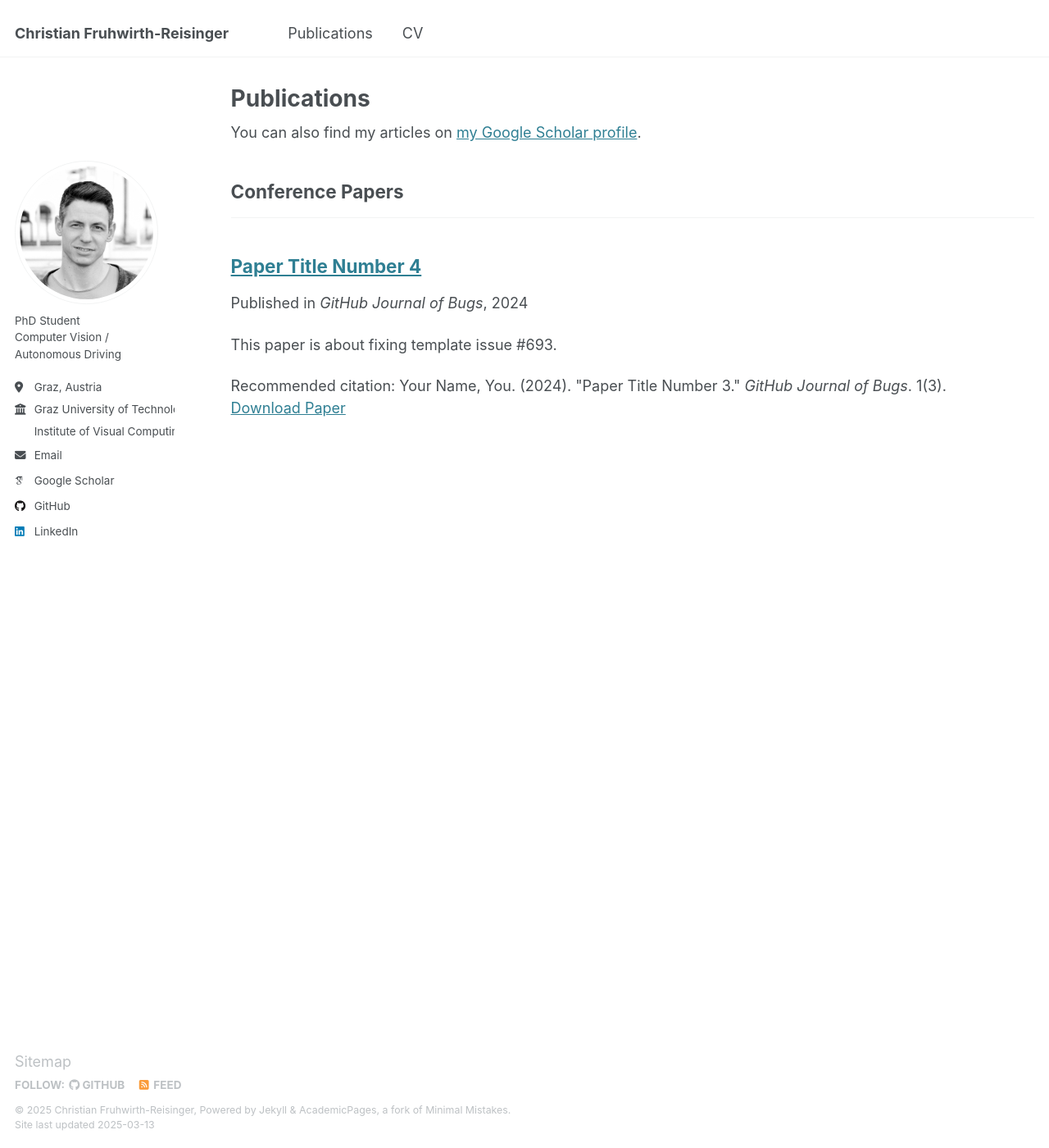
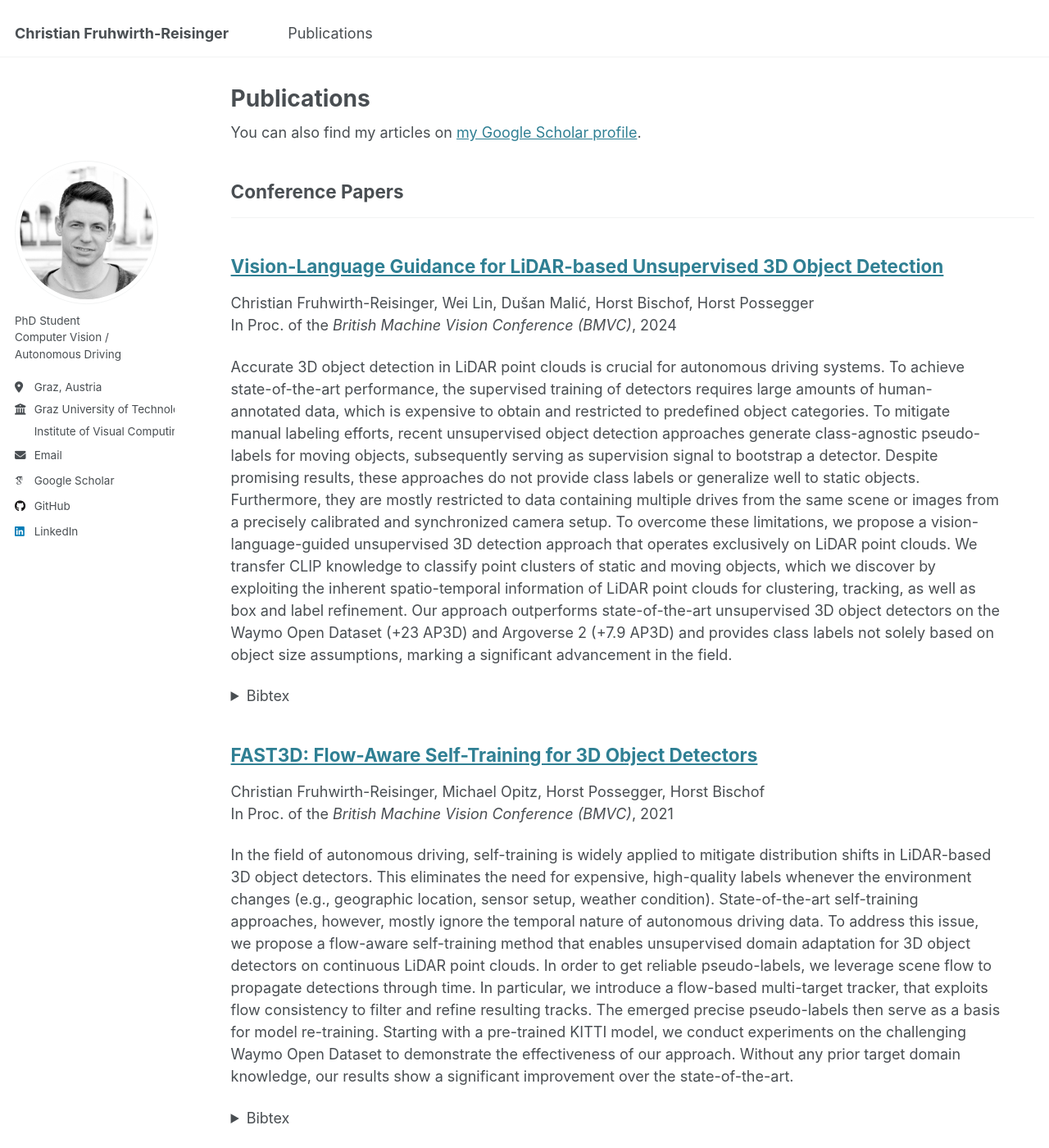
Before and after one commit to chreisinger/chreisinger.github.io, a Jekyll site: the page built from _pages/publications.html, in a window 1280 px wide and 1400 px high. Shown: the whole window at 82% size. Built offline with Jekyll 4.4.1, drawn with Linux system fonts in a browser that asks for light colours; some web fonts are replaced; some of the changed text lies outside the part shown.

Commit message:
adds two bmvc publications

```diff
--- a/_data/navigation.yml
+++ b/_data/navigation.yml
@@ -20,8 +20,8 @@ main:
   # - title: "Blog Posts"
   #   url: /year-archive/
 
-  - title: "CV"
-    url: /cv/
+  # - title: "CV"
+  #   url: /cv/
 
   # - title: "Guide"
   #   url: /markdown/
--- a/_includes/archive-single.html
+++ b/_includes/archive-single.html
@@ -41,7 +41,10 @@
         {% if post.collection == 'teaching' %}
           <p> {{ post.type }}, <i>{{ post.venue }}</i>, {{ post.date | default: "1900-01-01" | date: "%Y" }} </p>
         {% elsif post.collection == 'publications' %}
-          <p>Published in <i>{{ post.venue }}</i>, {{ post.date | default: "1900-01-01" | date: "%Y" }} </p>
+          <p>
+            {{ post.authors }}<br>
+            In Proc. of the <i>{{ post.venue }}</i>, {{ post.date | default: "1900-01-01" | date: "%Y" }}
+          </p>
         {% elsif post.date %}
          <p class="page__date"><strong><i class="fa fa-fw fa-calendar" aria-hidden="true"></i> {{ site.data.ui-text[site.locale].date_label | default: "Published:" }}</strong> <time datetime="{{ post.date | default: "1900-01-01" | date_to_xmlschema }}">{{ post.date | default: "1900-01-01" | date: "%B %d, %Y" }}</time></p>
         {% endif %}
@@ -55,7 +58,11 @@
     {% if post.citation and post.paperurl and post.slidesurl %}
       <p>Recommended citation: {{ post.citation }}<br /><a href="{{ post.paperurl }}">Download Paper</a> | <a href="{{ post.slidesurl }}">Download Slides</a></p>
     {% elsif post.citation and post.paperurl %}
-      <p>Recommended citation: {{ post.citation }}<br /><a href="{{ post.paperurl }}">Download Paper</a></p>
+      <details>
+        <summary>Bibtex</summary>
+        {{ post.bibtex }}
+      </details>
+      <!-- <p>Recommended citation: {{ post.citation }}<br /><a href="{{ post.paperurl }}">Download Paper</a></p> -->
     {% elsif post.citation and post.slidesurl %}
       <p>Recommended citation: {{ post.citation }}<br /><a href="{{ post.slidesurl }}">Download Slides</a></p>
     {% elsif post.citation %}
--- a/_includes/footer.html
+++ b/_includes/footer.html
@@ -3,10 +3,10 @@
 {% if site.author.github or site.author.bitbucket or site.atom_feed.hide != true %}
 <div class="page__footer-follow">
   <ul class="social-icons">
-    {% if site.data.ui-text[site.locale].follow_label %}
+    <!-- {% if site.data.ui-text[site.locale].follow_label %}
       <li><strong>{{ site.data.ui-text[site.locale].follow_label }}</strong></li>
-    {% endif %}
-    {% if site.author.github %}
+    {% endif %} -->
+    <!-- {% if site.author.github %}
       <li><a href="http://github.com/{{ site.author.github }}"><i class="fab fa-github" aria-hidden="true"></i> GitHub</a></li>
     {% endif %}
     {% if site.author.bitbucket %}
@@ -14,7 +14,7 @@
     {% endif %}
     {% if site.atom_feed.hide != true %}
     <li><a href="{% if site.atom_feed.path %}{{ site.atom_feed.path }}{% else %}{{ base_path }}/feed.xml{% endif %}"><i class="fa fa-fw fa-rss-square" aria-hidden="true"></i> {{ site.data.ui-text[site.locale].feed_label | default: "Feed" }}</a></li>
-    {% endif %}
+    {% endif %} -->
   </ul>
 </div>
 {% endif %}
--- a/_includes/footer/custom.html
+++ b/_includes/footer/custom.html
@@ -1,3 +1,3 @@
 <!-- start custom footer snippets -->
-<a href="/sitemap/">Sitemap</a>
+<!-- <a href="/sitemap/">Sitemap</a> -->
 <!-- end custom footer snippets -->
--- a/_publications/2024-02-17-paper-title-number-4.md
+++ /dev/null
@@ -1,13 +0,0 @@
----
-title: "Paper Title Number 4"
-collection: publications
-category: conferences
-permalink: /publication/2024-02-17-paper-title-number-4
-excerpt: 'This paper is about fixing template issue #693.'
-date: 2024-02-17
-venue: 'GitHub Journal of Bugs'
-paperurl: 'http://academicpages.github.io/files/paper3.pdf'
-citation: 'Your Name, You. (2024). &quot;Paper Title Number 3.&quot; <i>GitHub Journal of Bugs</i>. 1(3).'
----
-
-The contents above will be part of a list of publications, if the user clicks the link for the publication than the contents of section will be rendered as a full page, allowing you to provide more information about the paper for the reader. When publications are displayed as a single page, the contents of the above "citation" field will automatically be included below this section in a smaller font.
--- /dev/null
+++ b/_publications/fast3d.md
@@ -0,0 +1,21 @@
+---
+title: "FAST3D: Flow-Aware Self-Training for 3D Object Detectors"
+collection: publications
+category: conferences
+permalink: /publication/fast3d
+excerpt: 'In the field of autonomous driving, self-training is widely applied to mitigate distribution shifts in LiDAR-based 3D object detectors. This eliminates the need for expensive, high-quality labels whenever the environment changes (e.g., geographic location, sensor setup, weather condition). State-of-the-art self-training approaches, however, mostly ignore the temporal nature of autonomous driving data. To address this issue, we propose a flow-aware self-training method that enables unsupervised domain adaptation for 3D object detectors on continuous LiDAR point clouds. In order to get reliable pseudo-labels, we leverage scene flow to propagate detections through time. In particular, we introduce a flow-based multi-target tracker, that exploits flow consistency to filter and refine resulting tracks. The emerged precise pseudo-labels then serve as a basis for model re-training. Starting with a pre-trained KITTI model, we conduct experiments on the challenging Waymo Open Dataset to demonstrate the effectiveness of our approach. Without any prior target domain knowledge, our results show a significant improvement over the state-of-the-art.'
+date: 2021-11-22
+venue: 'British Machine Vision Conference (BMVC)'
+paperurl: 'http://https://chreisinger.github.io/files/fast3d.pdf'
+citation: 'Fruhwirth-Reisinger, C., Opitz, M., Possegger, H., & Bischof, H. (2021). FAST3D: Flow-Aware Self-Training for 3D Object Detectors. In Proc. of the British Machine Vision Conference (BMVC).'
+arxiv: 'https://arxiv.org/abs/2110.09355'
+bibtex: '@inproceedings{reisinger2021fast3d,</br>
+    &nbsp; &nbsp; &nbsp; title = {{FAST3D: Flow-Aware Self-Training for 3D Object Detectors}},</br>
+    &nbsp; &nbsp; &nbsp; author = {Fruhwirth-Reisinger, Christian and Opitz, Michael and Possegger, Horst and Bischof, Horst},</br>
+    &nbsp; &nbsp; &nbsp; booktitle = {Proc. of the British Machine Vision Conference (BMVC)},</br>
+    &nbsp; &nbsp; &nbsp; year = {2021}
+    </br>}'
+authors: 'Christian Fruhwirth-Reisinger, Michael Opitz, Horst Possegger, Horst Bischof'
+---
+
+The contents above will be part of a list of publications, if the user clicks the link for the publication than the contents of section will be rendered as a full page, allowing you to provide more information about the paper for the reader. When publications are displayed as a single page, the contents of the above "citation" field will automatically be included below this section in a smaller font.
--- /dev/null
+++ b/_publications/vilgod.md
@@ -0,0 +1,21 @@
+---
+title: "Vision-Language Guidance for LiDAR-based Unsupervised 3D Object Detection"
+collection: publications
+category: conferences
+permalink: /publication/vilgod
+excerpt: 'Accurate 3D object detection in LiDAR point clouds is crucial for autonomous driving systems. To achieve state-of-the-art performance, the supervised training of detectors requires large amounts of human-annotated data, which is expensive to obtain and restricted to predefined object categories. To mitigate manual labeling efforts, recent unsupervised object detection approaches generate class-agnostic pseudo-labels for moving objects, subsequently serving as supervision signal to bootstrap a detector. Despite promising results, these approaches do not provide class labels or generalize well to static objects. Furthermore, they are mostly restricted to data containing multiple drives from the same scene or images from a precisely calibrated and synchronized camera setup. To overcome these limitations, we propose a vision-language-guided unsupervised 3D detection approach that operates exclusively on LiDAR point clouds. We transfer CLIP knowledge to classify point clusters of static and moving objects, which we discover by exploiting the inherent spatio-temporal information of LiDAR point clouds for clustering, tracking, as well as box and label refinement. Our approach outperforms state-of-the-art unsupervised 3D object detectors on the Waymo Open Dataset (+23 AP3D) and Argoverse 2 (+7.9 AP3D) and provides class labels not solely based on object size assumptions, marking a significant advancement in the field.'
+date: 2024-11-25
+venue: 'British Machine Vision Conference (BMVC)'
+paperurl: 'http://https://chreisinger.github.io/files/vilgod.pdf'
+citation: 'Fruhwirth-Reisinger, C., Opitz, M., Possegger, H., & Bischof, H. (2021). FAST3D: Flow-Aware Self-Training for 3D Object Detectors. In Proc. of the British Machine Vision Conference (BMVC).'
+arxiv: 'https://arxiv.org/abs/2408.03790v1'
+bibtex: '@inproceedings{reisinger2024vilgod,</br>
+    &nbsp; &nbsp; &nbsp; title = {{Vision-Language Guidance for LiDAR-based Unsupervised 3D Object Detection}},</br>
+    &nbsp; &nbsp; &nbsp; author = {Fruhwirth-Reisinger, Christian and Lin, Wei and Malić, Dušan and Possegger, Horst},</br>
+    &nbsp; &nbsp; &nbsp; booktitle = {Proc. of the British Machine Vision Conference (BMVC)},</br>
+    &nbsp; &nbsp; &nbsp; year = {2024}
+    </br>}'
+authors: 'Christian Fruhwirth-Reisinger, Wei Lin, Dušan Malić, Horst Bischof, Horst Possegger'
+---
+
+The contents above will be part of a list of publications, if the user clicks the link for the publication than the contents of section will be rendered as a full page, allowing you to provide more information about the paper for the reader. When publications are displayed as a single page, the contents of the above "citation" field will automatically be included below this section in a smaller font.
```
Also changed, not shown: _pages/about.md (+2 -2 lines), _pages/cv.md (+2 -0 lines), _publications/2009-10-01-paper-title-number-1.md (deleted, +0 -14 lines), _publications/2010-10-01-paper-title-number-2.md (deleted, +0 -14 lines), _publications/2015-10-01-paper-title-number-3.md (deleted, +0 -14 lines), 8 other files.
